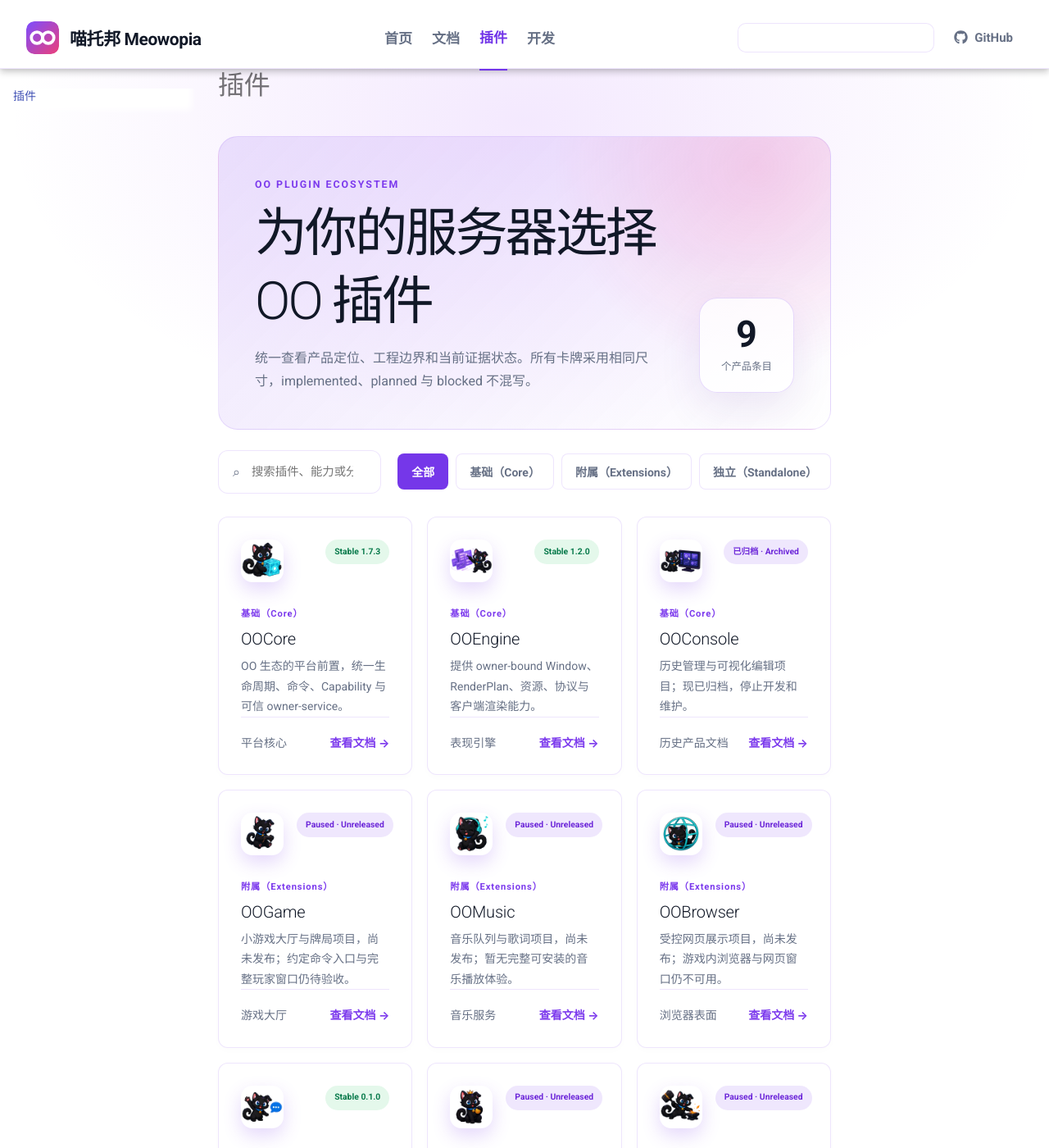
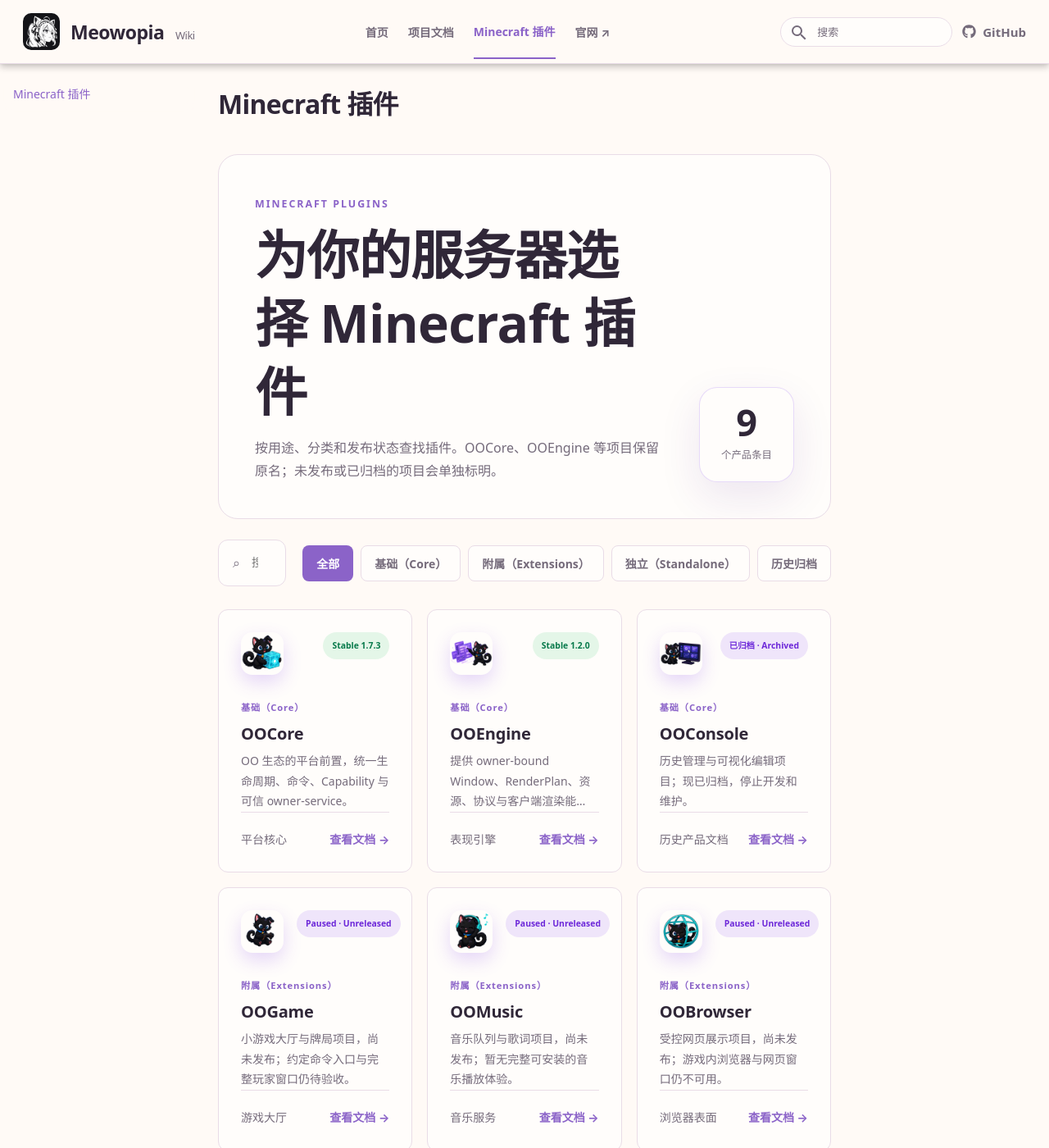
Before and after one commit to Meowopia/OOWiki, an MkDocs documentation site: the page built from docs/plugins/index.md, in a window 1280 px wide and 1400 px high. Shown: the whole window at 82% size. Built offline with MkDocs 1.6.1 and Material for MkDocs 9.7.7, drawn with Linux system fonts in a browser that asks for light colours; comment, search, counter and statistics services are not loaded; some of the changed text lies outside the part shown.

Commit message:
Redesign Meowopia Wiki as a community project documentation hub

```diff
--- a/docs/javascripts/plugin-page-layout.js
+++ b/docs/javascripts/plugin-page-layout.js
@@ -9,5 +9,5 @@
  const openSearch = () => { const toggle = document.getElementById('__search'); if(toggle) { toggle.checked = true; toggle.dispatchEvent(new Event('change')); } document.querySelector('[data-md-component="search-query"]')?.focus(); };
  document.querySelector('[data-open-doc-search]')?.addEventListener('click', openSearch);
  document.addEventListener('keydown', e => { if ((e.ctrlKey || e.metaKey) && e.key.toLowerCase() === 'k') { e.preventDefault(); openSearch(); } });
- document.querySelectorAll('.ovo-navbar-links a').forEach(a => { if (new URL(a.href).pathname === location.pathname) a.setAttribute('aria-current','page'); });
+ document.querySelectorAll('.ovo-navbar-links a').forEach(a => { if (new URL(a.href).origin === location.origin && new URL(a.href).pathname === location.pathname) a.setAttribute('aria-current','page'); });
 })();
--- a/docs/overrides/main.html
+++ b/docs/overrides/main.html
@@ -7,17 +7,17 @@
         <label class="md-header__button md-icon ovo-menu" for="__drawer">
           {% include ".icons/material/menu.svg" %}
         </label>
-        <a class="ovo-brand" href="{{ nav.homepage.url | url }}" aria-label="OO 插件系列 Wiki 首页">
-          <img class="ovo-brand-mark" src="{{ 'assets/logo.svg' | url }}" alt="OO 插件系列 Logo">
-          <span class="ovo-brand-name">喵托邦 Meowopia</span>
+        <a class="ovo-brand" href="{{ nav.homepage.url | url }}" aria-label="Meowopia Wiki 首页">
+          <img class="ovo-brand-mark" src="{{ 'assets/community/meowopia-logo-8a1163a90df1.png' | url }}" alt="Meowopia">
+          <span class="ovo-brand-name">Meowopia <small>Wiki</small></span>
         </a>
       </div>
 
       <div class="ovo-navbar-links">
         <a href="{{ nav.homepage.url | url }}">首页</a>
-        <a href="{{ 'installation/' | url }}">文档</a>
-        <a href="{{ 'plugins/' | url }}">插件</a>
-        <a href="{{ 'development/' | url }}">开发</a>
+        <a href="{{ 'projects/' | url }}">项目文档</a>
+        <a href="{{ 'plugins/' | url }}">Minecraft 插件</a>
+        <a href="https://www.meowopia.com/">官网 ↗</a>
       </div>
 
       <div class="ovo-navbar-actions">
--- a/docs/plugins/index.md
+++ b/docs/plugins/index.md
@@ -1,10 +1,10 @@
-# 插件
+# Minecraft 插件
 
 <section class="plugin-hub-hero">
   <div>
-    <span class="plugin-hub-kicker">OO PLUGIN ECOSYSTEM</span>
-    <h1>为你的服务器选择 OO 插件</h1>
-    <p>统一查看产品定位、工程边界和当前证据状态。所有卡牌采用相同尺寸，implemented、planned 与 blocked 不混写。</p>
+    <span class="plugin-hub-kicker">MINECRAFT PLUGINS</span>
+    <h1>为你的服务器选择 Minecraft 插件</h1>
+    <p>按用途、分类和发布状态查找插件。OOCore、OOEngine 等项目保留原名；未发布或已归档的项目会单独标明。</p>
   </div>
   <div class="plugin-hub-count"><strong>9</strong><span>个产品条目</span></div>
 </section>
@@ -19,6 +19,7 @@
     <button type="button" data-plugin-filter="core">基础（Core）</button>
     <button type="button" data-plugin-filter="extensions">附属（Extensions）</button>
     <button type="button" data-plugin-filter="independent">独立（Standalone）</button>
+    <button type="button" data-plugin-filter="archive">历史归档</button>
   </div>
 </div>
 
@@ -33,7 +34,7 @@
     <div class="plugin-card-body"><span class="plugin-category">基础（Core）</span><h2>OOEngine</h2><p>提供 owner-bound Window、RenderPlan、资源、协议与客户端渲染能力。</p></div>
     <div class="plugin-card-footer"><span>表现引擎</span><b>查看文档 →</b></div>
   </a>
-  <a class="plugin-card" href="ooconsole/" data-category="core" data-search="ooconsole 核心 core console editor workspace owner service admin">
+  <a class="plugin-card" href="ooconsole/" data-category="archive" data-search="ooconsole 核心 core console editor workspace owner service admin">
     <div class="plugin-card-top"><img src="../assets/branding/blackcat-v1/ooconsole/logo-256.webp" alt="OOConsole 黑猫品牌图标" width="64" height="64" loading="lazy" decoding="async"><span class="plugin-state state-planned">已归档 · Archived</span></div>
     <div class="plugin-card-body"><span class="plugin-category">基础（Core）</span><h2>OOConsole</h2><p>历史管理与可视化编辑项目；现已归档，停止开发和维护。</p></div>
     <div class="plugin-card-footer"><span>历史产品文档</span><b>查看文档 →</b></div>
--- a/mkdocs.yml
+++ b/mkdocs.yml
@@ -7,8 +7,8 @@
 # Discord: https://discord.gg/KPq2fZHFK
 # ifdian: https://ifdian.net/a/zkonikishi
 # QQ Group / QQ群: 1063369777
-site_name: OO 系列插件 Wiki
-site_description: Meowopia OO 系列 Minecraft 插件统一中文文档
+site_name: Meowopia Wiki
+site_description: Meowopia 项目文档：OO 空间、Minecraft 插件、Mrad、Meowoo、Amoei 与博客
 site_url: https://wiki.meowopia.com/
 repo_url: https://github.com/Meowopia/OOWiki
 repo_name: Meowopia/OOWiki
@@ -21,8 +21,8 @@
   name: material
   custom_dir: docs/overrides
   language: zh
-  logo: assets/branding/meowopia-v2/mark-512.png
-  favicon: assets/branding/meowopia-v2/favicon-192.png
+  logo: assets/community/meowopia-logo-8a1163a90df1.png
+  favicon: assets/community/meowopia-logo-8a1163a90df1.png
   features:
     - navigation.tabs
     - navigation.sections
@@ -50,7 +50,15 @@
 # Navigation tree / 导航树 (ordered mapping; paths must exist under docs_dir)
 nav:
   - 首页: index.md
-  - 文档:
+  - 项目文档:
+      - 项目导航: projects/index.md
+      - OO 账号与空间: projects/oo.md
+      - Amoei 智能女仆: projects/amoei.md
+      - Meowoo 播放器: projects/meowoo.md
+      - Mrad 游戏: projects/mrad.md
+      - 博客与创作: projects/blog.md
+      - 社区与帮助: projects/community.md
+  - Minecraft 插件指南:
       - OO 生态愿景: vision.md
       - 安装与升级: installation.md
       - 架构与依赖: architecture.md
@@ -59,8 +67,8 @@
       - 集成边界: integration.md
       - 迁移规则: migration.md
       - 安全模型: security.md
-  - 插件: plugins/index.md
-  - 开发:
+  - Minecraft 插件: plugins/index.md
+  - 插件开发:
       - 开发者接入: development.md
       - 开源与仓库边界: source-policy.md
       - 故障排查: troubleshooting.md
@@ -100,6 +108,7 @@
   - stylesheets/extra.css
   - stylesheets/redesign.css
   - stylesheets/home.css
+  - stylesheets/community.css
 
 # Client-side layout helpers / 客户端布局辅助脚本
 extra_javascript:
```
Also changed, not shown: docs/index.md (+14 -12 lines), docs/projects/amoei.md (added, +17 -0 lines), docs/projects/blog.md (added, +17 -0 lines), docs/projects/community.md (added, +19 -0 lines), docs/projects/index.md (added, +24 -0 lines), docs/projects/meowoo.md (added, +21 -0 lines), docs/projects/mrad.md (added, +19 -0 lines), docs/projects/oo.md (added, +30 -0 lines), docs/assets/community/meowoo-card-v1.png (added), docs/assets/community/meowopia-logo-8a1163a90df1.png (added), docs/stylesheets/community.css (added), 2 other files.
